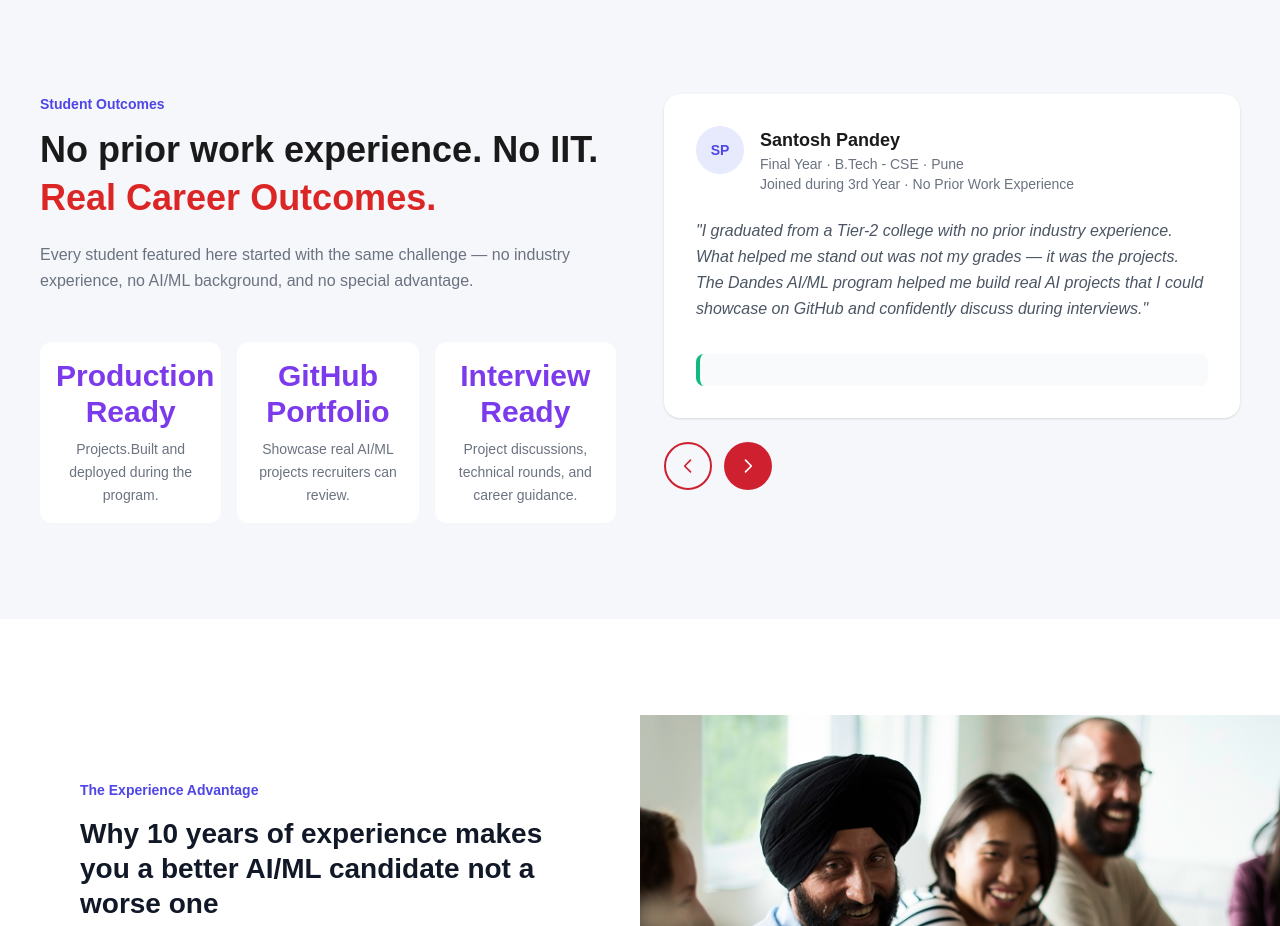
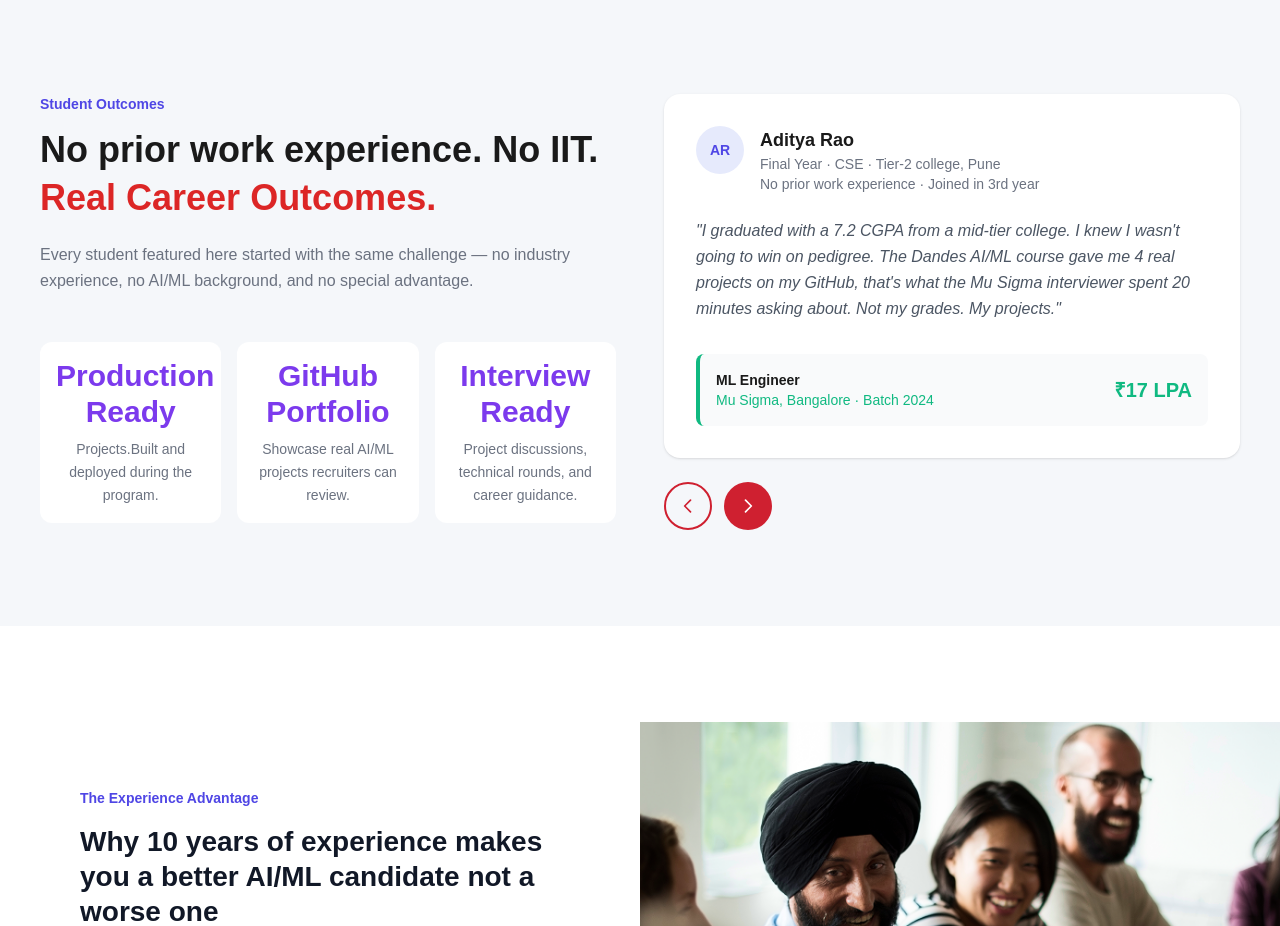
Before and after one commit to srinivas-dande/professionals-landing-page, a Next.js app: page / in a window 1280 px wide. Shown: the part 4062-4988 px from the top of the page. Built offline with nearby package versions, Linux system fonts and the light colour scheme.

Commit message:
Chnages updated

```diff
--- a/src/components/working-professionals/StudentOutcomesSection.jsx
+++ b/src/components/working-professionals/StudentOutcomesSection.jsx
@@ -4,54 +4,44 @@ import { useState } from 'react';
 
 const testimonials = [
   {
-    initials: 'SP',
-    name: 'Santosh Pandey',
-    details: 'Final Year · B.Tech - CSE · Pune',
-    subDetails: 'Joined during 3rd Year · No Prior Work Experience',
-    quote: '"I graduated from a Tier-2 college with no prior industry experience. What helped me stand out was not my grades — it was the projects. The Dandes AI/ML program helped me build real AI projects that I could showcase on GitHub and confidently discuss during interviews."',
-    role: '',
-    company: '',
-    salary: ''
+    initials: 'AR',
+    name: 'Aditya Rao',
+    details: 'Final Year · CSE · Tier-2 college, Pune',
+    subDetails: 'No prior work experience · Joined in 3rd year',
+    quote: '"I graduated with a 7.2 CGPA from a mid-tier college. I knew I wasn\'t going to win on pedigree. The Dandes AI/ML course gave me 4 real projects on my GitHub, that\'s what the Mu Sigma interviewer spent 20 minutes asking about. Not my grades. My projects."',
+    role: 'ML Engineer',
+    company: 'Mu Sigma, Bangalore · Batch 2024',
+    salary: '₹17 LPA'
   },
   {
     initials: 'PK',
     name: 'Priya Krishnan',
-    details: 'Pre-Final Year · B.Tech - Civil · Chennai',
-    subDetails: 'Started During 3rd Year · No Prior AI/ML Background',
-    quote: '"I joined the AI/ML program during my 3rd year with no prior background in AI/ML. The structured learning path and hands-on projects helped me build a portfolio that stood out from most students in my batch. By the time placements started, I had real projects to showcase and discuss with confidence."',
-    role: '',
-    company: '',
-    salary: ''
+    details: 'Pre-final Year · ECE · Chennai',
+    subDetails: 'Started during 3rd year · Commerce background in school',
+    quote: '"I started these artificial intelligence classes online in my 3rd year. By the time placements opened, I had an ML portfolio nobody else in my batch had. Two companies reached out before I had even applied. I didn\'t expect that to happen."',
+    role: 'AI Engineer',
+    company: 'Fractal Analytics · Batch 2024',
+    salary: '₹19.5 LPA'
   },
   {
-    initials: 'GR',
-    name: 'Ganapathi Reddy',
-    details: 'Pre-Final Year · B.Tech - Mechanical · Andhra Pradesh',
-    subDetails: 'Started During 3rd Year · Non-CS Background',
-    quote: '"Everyone told me AI/ML was only for Computer Science students. The program started from the fundamentals and made the learning journey approachable. The projects helped me build confidence and showed me that consistency and problem-solving matter more than your branch."',
-    role: '',
-    company: '',
-    salary: ''
+    initials: 'RS',
+    name: 'Priya Krishnan',
+    details: 'Final Year · Mechanical Engineering · Nagpur',
+    subDetails: 'Non-CS background · Joined as a complete beginner',
+    quote: '"Everyone told me AI/ML was only for CS students. These are genuinely AI courses for beginners, it started from foundations. I landed a role most CS students in my batch couldn\'t get an interview for. My Mechanical background was actually an advantage."',
+    role: 'Data Scientist',
+    company: 'Lam Research · Batch 2023',
+    salary: '₹16 LPA'
   },
   {
-    initials: 'RB',
-    name: 'Ramesh Babu',
+    initials: 'SM',
+    name: 'Sneha Mehta',
     details: '2nd Year → Completed in 3rd Year · IT Engineering · Hyderabad',
     subDetails: 'Commerce student in 11th–12th',
-    quote: '"I completed the program while managing college exams, assignments, and semester projects. The schedule was easy to balance alongside academics. The mock interviews and project reviews helped me understand what recruiters actually look for and prepared me much better for interviews"',
-    role: '',
-    company: '',
-    salary: ''
-  },
-  {
-    initials: 'AY',
-    name: 'Akash Yadav',
-    details: 'Final Year · BCA · Bihar',
-    subDetails: 'Started During 2nd Year · No AI/ML Background',
-    quote: '"Initially, I thought AI/ML would be difficult to learn. The program started from the fundamentals and gradually progressed into Machine Learning, Generative AI, and real-world projects. By the end, I had a strong project portfolio and a clear understanding of how AI is applied in industry."',
-    role: '',
-    company: '',
-    salary: ''
+    quote: '"I did this AI course online for students while managing exams and a semester project, fully manageable with a college schedule. The mock interviews were what made the real difference. I walked into placements knowing exactly what was coming."',
+    role: 'ML Associate',
+    company: 'Sigmoid Analytics · Batch 2024',
+    salary: '₹15 LPA'
   }
 ];
 
```
